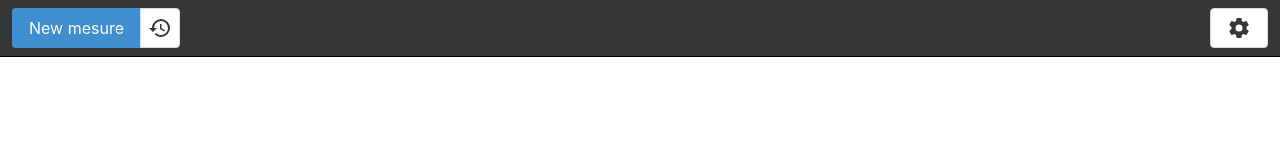
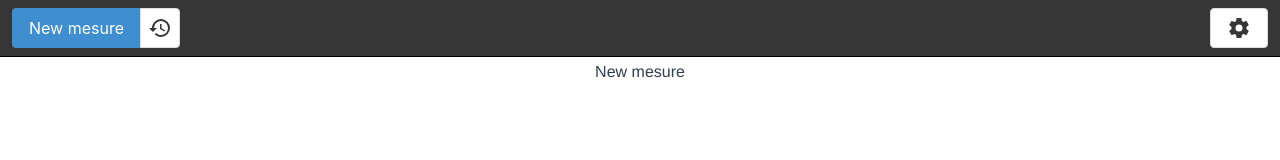
Before and after one commit to omnisnash/vanta-scooting-tool, a Vue app: page / in a window 1280 px wide. Shown: the top 160 px of the page. Built offline with nearby package versions, Linux system fonts and the light colour scheme.

Commit message:
Remove autogenrated SCSS block puting the content under the navbar

```diff
--- a/src/App.vue
+++ b/src/App.vue
@@ -17,23 +17,11 @@ export default Vue.extend({
 
 <style lang="scss">
 #app {
-  font-family: Avenir, Helvetica, Arial, sans-serif;
+  font-family: 'Avenir', Helvetica, Arial, sans-serif;
   -webkit-font-smoothing: antialiased;
   -moz-osx-font-smoothing: grayscale;
   text-align: center;
   color: #2c3e50;
-}
-
-#nav {
-  padding: 30px;
-
-  a {
-    font-weight: bold;
-    color: #2c3e50;
-
-    &.router-link-exact-active {
-      color: #42b983;
-    }
-  }
+  margin-top: 60px;
 }
 </style>
```
